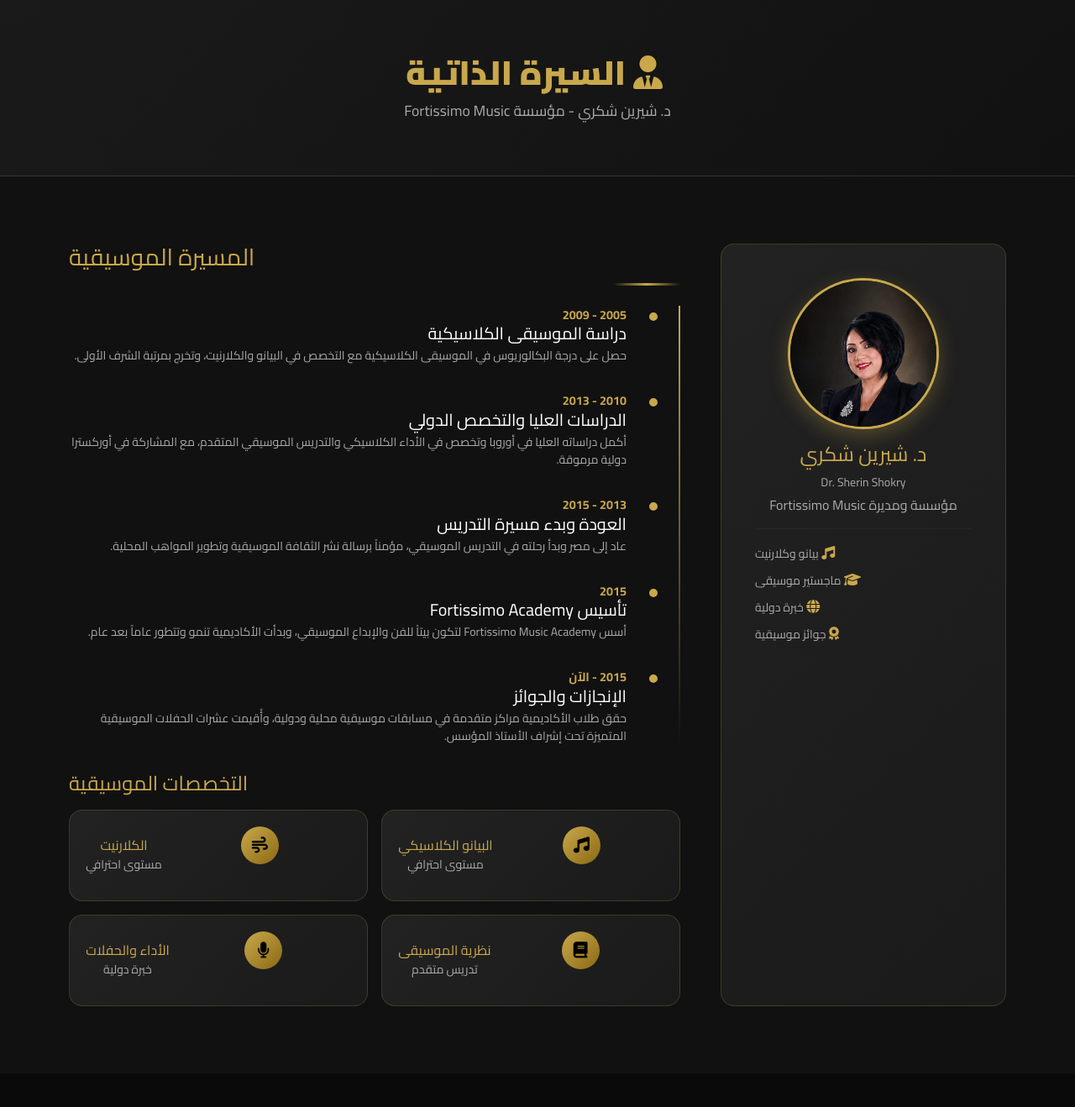
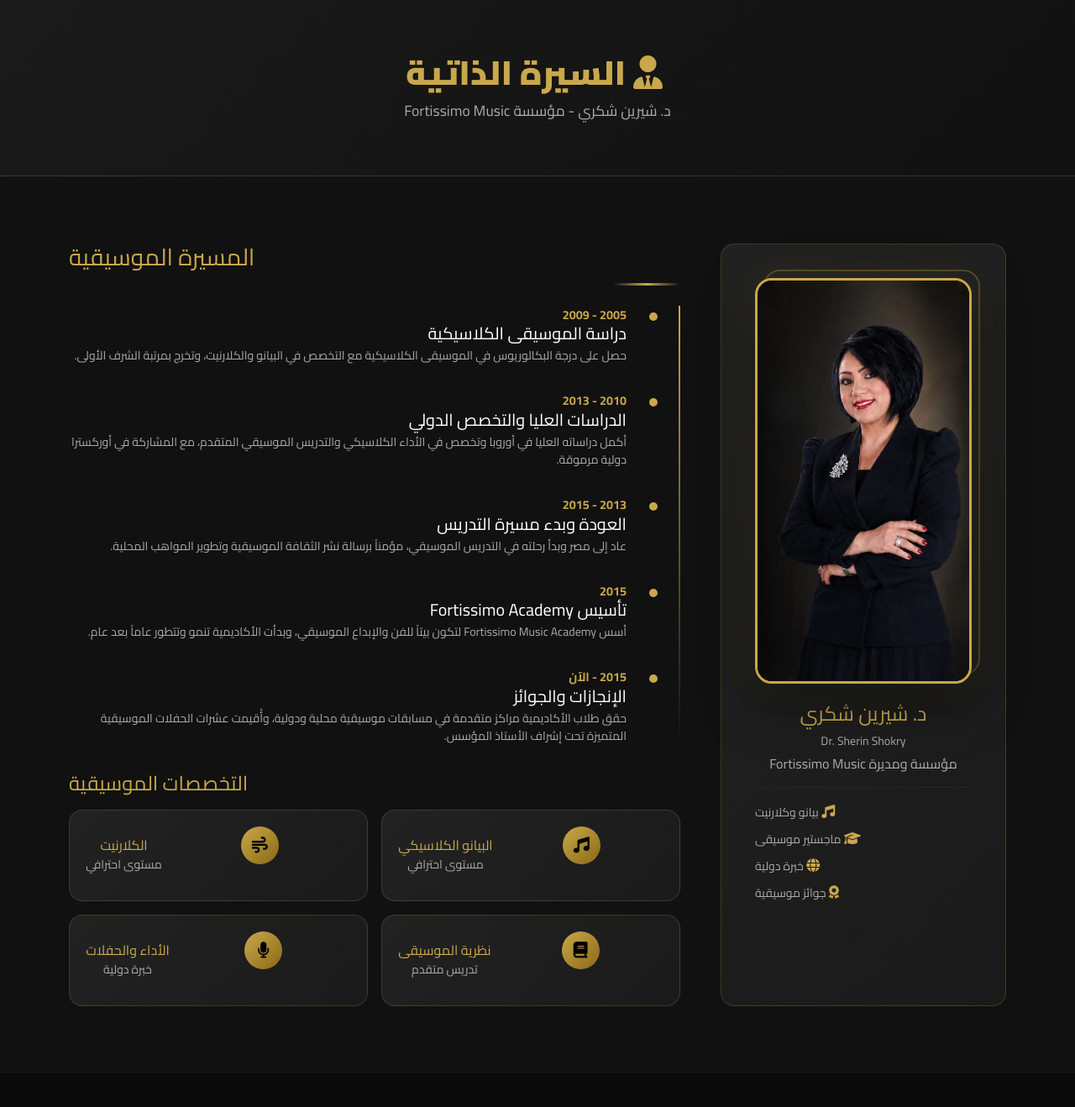
Before and after one commit to mhElessawy/FortissimoMusic, an ASP.NET Core app: page /Home/CV in a window 1280 px wide. Shown: the part 81-1399 px from the top of the page at 84% size. Run offline with ASP.NET Core 8, Linux system fonts and the light colour scheme.

Commit message:
Fix CV page profile image to display fully without cropping
Replace small circular cropped image with full-size portrait image
using founder-img class with height:auto to show the complete photo.

Co-Authored-By: Claude Sonnet 4.6 <noreply@anthropic.com>
Claude-Session: https://claude.ai/code/session_013sRFwAj5hVoQ6TQdB8Gws2

```diff
--- a/Views/Home/CV.cshtml
+++ b/Views/Home/CV.cshtml
@@ -17,13 +17,14 @@
             <div class="col-lg-4 text-center">
                 <div class="vision-card">
                     <div class="mb-3">
-                        <img src="/images/dr-sherin.jpeg"
-                             alt="د. شيرين شكري"
-                             class="rounded-circle"
-                             style="width:180px; height:180px; object-fit:cover; object-position:top center; border:3px solid var(--gold); box-shadow: 0 8px 25px rgba(201,168,76,0.3);"
-                             onerror="this.style.display='none'; this.nextElementSibling.style.display='flex';" />
-                        <div style="display:none; width:180px; height:180px; background:linear-gradient(135deg,rgba(201,168,76,0.2),rgba(201,168,76,0.05)); border:3px solid var(--gold); border-radius:50%; align-items:center; justify-content:center; margin:0 auto;">
-                            <i class="fas fa-user-circle" style="font-size:5rem; color:var(--gold);"></i>
+                        <div class="founder-img-wrapper d-inline-block">
+                            <img src="/images/dr-sherin.jpeg"
+                                 alt="د. شيرين شكري"
+                                 class="founder-img"
+                                 onerror="this.style.display='none'; this.nextElementSibling.style.display='flex';" />
+                            <div class="founder-img-placeholder" style="display:none;">
+                                <i class="fas fa-user-circle"></i>
+                            </div>
                         </div>
                     </div>
                     <h4 class="text-gold">د. شيرين شكري</h4>
--- a/wwwroot/css/site.css
+++ b/wwwroot/css/site.css
@@ -670,10 +670,10 @@ body {
 }
 
 .founder-img {
-    width: 340px;
-    height: 420px;
-    object-fit: cover;
-    object-position: top center;
+    width: 100%;
+    max-width: 340px;
+    height: auto;
+    display: block;
     border-radius: 20px;
     border: 3px solid var(--gold);
     box-shadow: 0 20px 60px rgba(0,0,0,0.5), 0 0 40px rgba(201,168,76,0.15);
@@ -697,15 +697,18 @@ body {
 }
 
 .founder-img-placeholder {
-    width: 340px;
+    width: 100%;
+    max-width: 340px;
     height: 420px;
     background: linear-gradient(135deg, var(--dark-2), var(--dark-3));
     border: 3px solid var(--gold);
     border-radius: 20px;
+    display: flex;
     align-items: center;
     justify-content: center;
     font-size: 8rem;
     color: rgba(201,168,76,0.3);
+    margin: 0 auto;
 }
 
 /* ===== RESPONSIVE ===== */
```
